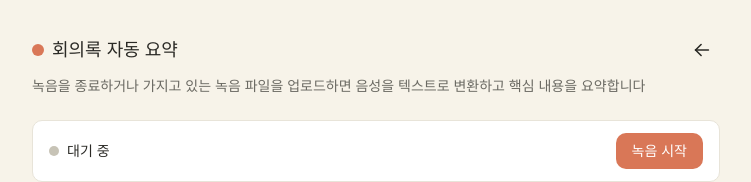
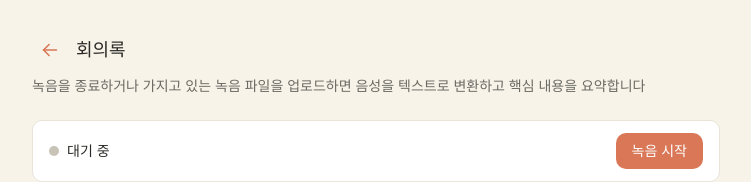
Before and after one commit to HE4TH/ai_agent, a Next.js app: page /meeting-notes in a window 1280 px wide. Shown: the top 182 px of the page, without its empty margins (264-1015 px from the left). Built offline with nearby package versions, Linux system fonts and the light colour scheme.

Commit message:
회의록 페이지 헤더 레이아웃 변경 (뒤로가기 버튼 좌측 배치)
뒤로가기 화살표를 헤더 왼쪽으로 옮기고 제목을 '회의록'으로 축약.

```diff
--- a/app/meeting-notes/page.tsx
+++ b/app/meeting-notes/page.tsx
@@ -96,25 +96,18 @@ export default function MeetingNotesPage() {
   return (
     <div className="min-h-screen" style={{ backgroundColor: '#f7f3e9' }}>
       <div className="mx-auto flex max-w-[720px] flex-col px-4 py-8">
-        <div className="mb-2 flex items-center justify-between">
-          <div className="flex items-center gap-2">
-            <span
-              className="inline-block h-3 w-3 rounded-full"
-              style={{ backgroundColor: '#d97757' }}
-            />
-            <h1 className="text-lg font-medium" style={{ color: '#2b2a26' }}>
-              회의록 자동 요약
-            </h1>
-          </div>
-
+        <div className="mb-2 flex items-center gap-2">
           <button
             onClick={() => router.push('/chat')}
             className="flex h-9 w-9 items-center justify-center rounded-[10px] transition-colors hover:bg-black/5"
             aria-label="채팅으로 돌아가기"
             title="채팅으로 돌아가기"
           >
-            <IconArrowLeft size={22} color="#2b2a26" stroke={1.75} />
+            <IconArrowLeft size={22} color="#d97757" stroke={1.75} />
           </button>
+          <h1 className="text-lg font-medium" style={{ color: '#2b2a26' }}>
+            회의록
+          </h1>
         </div>
         <p className="mb-6 text-sm" style={{ color: '#6b6a63' }}>
           녹음을 종료하거나 가지고 있는 녹음 파일을 업로드하면 음성을 텍스트로 변환하고 핵심 내용을 요약합니다
```
